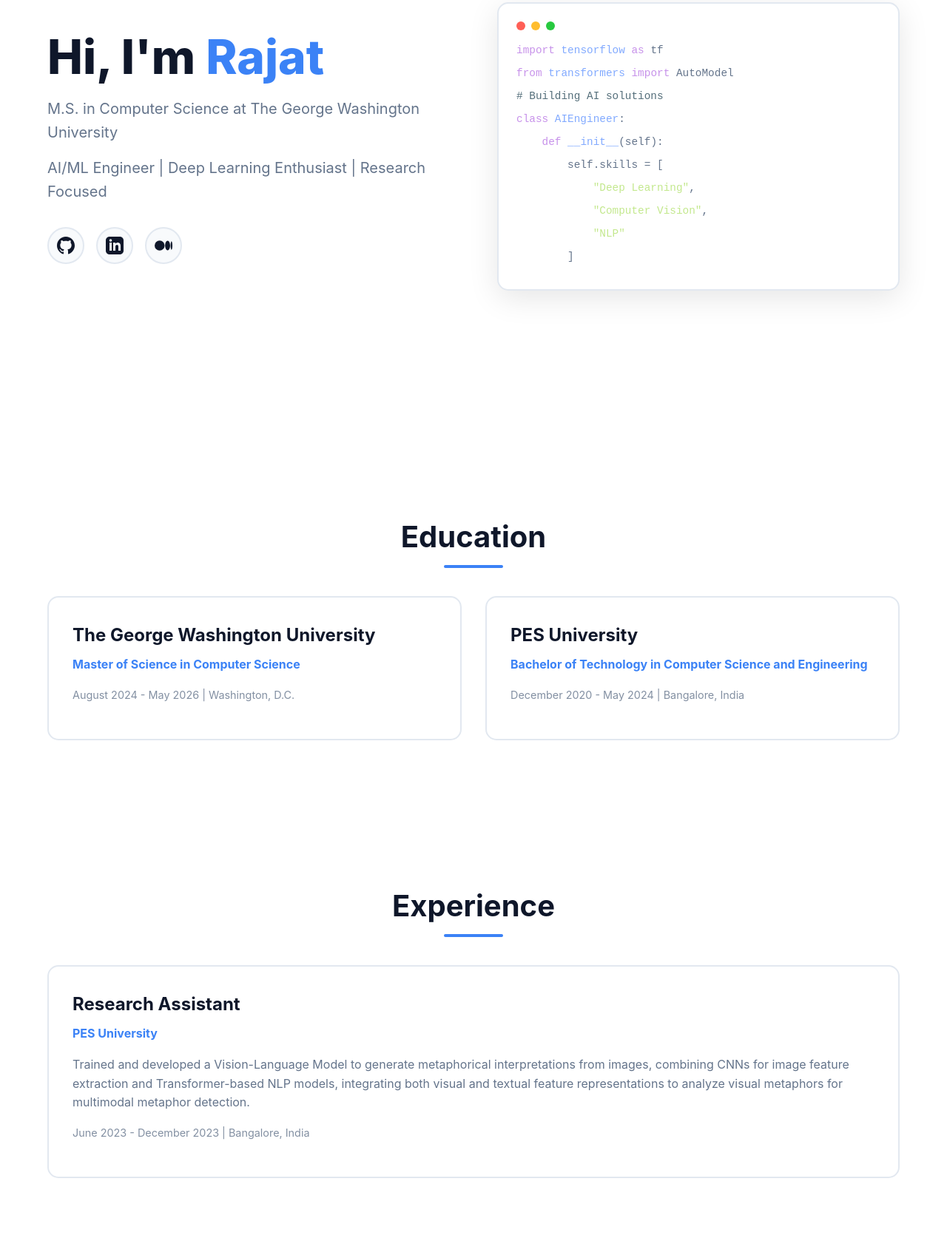
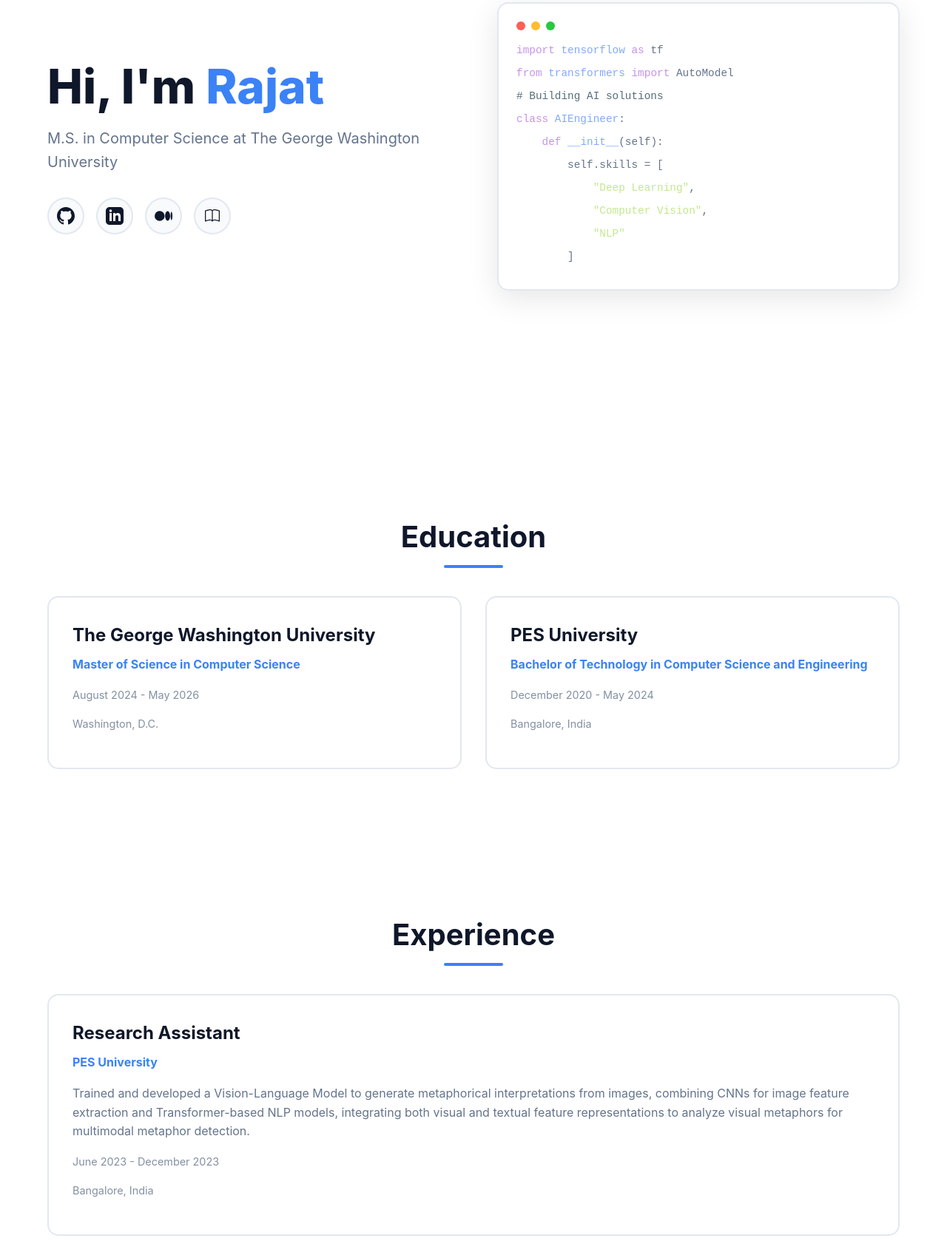
Before and after one commit to rajatrayaraddi/test3, a plain HTML site: page index.html in a window 1280 px wide. Shown: the part 202-1880 px from the top of the page at 74% size. Drawn offline with Linux system fonts and the light colour scheme.

Commit message:
Simplify text in index.html

```diff
--- a/index.html
+++ b/index.html
@@ -3,7 +3,7 @@
 <head>
     <meta charset="UTF-8">
     <meta name="viewport" content="width=device-width, initial-scale=1.0">
-    <title>Rajat Rayaraddi - AI/ML Engineer</title>
+    <title>Rajat Rayaraddi</title>
     <style>
         * {
             margin: 0;
@@ -605,7 +605,6 @@
             <div class="hero-text">
                 <h1>Hi, I'm <span class="gradient-text">Rajat</span></h1>
                 <p>M.S. in Computer Science at The George Washington University</p>
-                <p>AI/ML Engineer | Deep Learning Enthusiast | Research Focused</p>
 
                 <div class="social-links">
                     <a href="https://github.com/rajatrayaraddi" target="_blank" title="GitHub">
@@ -616,6 +615,11 @@
                     </a>
                     <a href="https://medium.com/@rajatrayaraddi" target="_blank" title="Medium">
                         <svg width="24" height="24" fill="currentColor" viewBox="0 0 24 24"><path d="M13.54 12a6.8 6.8 0 01-6.77 6.82A6.8 6.8 0 010 12a6.8 6.8 0 016.77-6.82A6.8 6.8 0 0113.54 12zM20.96 12c0 3.54-1.51 6.42-3.38 6.42-1.87 0-3.39-2.88-3.39-6.42s1.52-6.42 3.39-6.42 3.38 2.88 3.38 6.42M24 12c0 3.17-.53 5.75-1.19 5.75-.66 0-1.19-2.58-1.19-5.75s.53-5.75 1.19-5.75C23.47 6.25 24 8.83 24 12z"/></svg>
+                    </a>
+                    <a href="https://zenodo.org/search?q=metadata.creators.person_or_org.name%3A%22Rayaraddi%2C%20Rajat%22&l=list&p=1&s=10&sort=mostviewed" target="_blank" title="Zenodo">
+                        <svg width="20" height="20" fill="currentColor" viewBox="0 0 16 16">
+                            <path d="M1 2.828c.885-.37 2.154-.769 3.388-.893 1.33-.134 2.458.063 3.112.752v9.746c-.935-.53-2.12-.603-3.213-.493-1.18.12-2.37.461-3.287.811V2.828zm7.5-.141c.654-.689 1.782-.886 3.112-.752 1.234.124 2.503.523 3.388.893v9.923c-.918-.35-2.107-.692-3.287-.81-1.094-.111-2.278-.039-3.213.492V2.687zM8 1.783C7.015.936 5.587.81 4.287.94c-1.514.153-3.042.672-3.994 1.105A.5.5 0 0 0 0 2.5v11a.5.5 0 0 0 .707.455c.882-.4 2.303-.881 3.68-1.02 1.409-.142 2.59.087 3.223.877a.5.5 0 0 0 .78 0c.633-.79 1.814-1.019 3.222-.877 1.378.139 2.8.62 3.681 1.02A.5.5 0 0 0 16 13.5v-11a.5.5 0 0 0-.293-.455c-.952-.433-2.48-.952-3.994-1.105C10.413.809 8.985.936 8 1.783z"/>
+                        </svg>
                     </a>
                 </div>
             </div>
@@ -652,12 +656,14 @@
             <div class="card">
                 <h3>The George Washington University</h3>
                 <h4>Master of Science in Computer Science</h4>
-                <p class="date">August 2024 - May 2026 | Washington, D.C.</p>
+                <p class="date">August 2024 - May 2026</p>
+                <p class="date">Washington, D.C.</p>
             </div>
             <div class="card">
                 <h3>PES University</h3>
                 <h4>Bachelor of Technology in Computer Science and Engineering</h4>
-                <p class="date">December 2020 - May 2024 | Bangalore, India</p>
+                <p class="date">December 2020 - May 2024</p>
+                <p class="date">Bangalore, India</p>
             </div>
         </div>
     </section>
@@ -670,7 +676,8 @@
                 <h3>Research Assistant</h3>
                 <h4>PES University</h4>
                 <p>Trained and developed a Vision-Language Model to generate metaphorical interpretations from images, combining CNNs for image feature extraction and Transformer-based NLP models, integrating both visual and textual feature representations to analyze visual metaphors for multimodal metaphor detection.</p>
-                <p class="date">June 2023 - December 2023 | Bangalore, India</p>
+                <p class="date">June 2023 - December 2023</p>
+                <p class="date">Bangalore, India</p>
             </div>
         </div>
     </section>
@@ -827,9 +834,8 @@
     <!-- Contact -->
     <section id="contact" class="contact">
         <h2 class="section-title">Get In Touch</h2>
-        <p>I'm always open to discussing new projects, creative ideas, or opportunities to be part of your vision.</p>
         <a href="mailto:rajat.rayaraddi@gmail.com" class="contact-btn">
-            Let's Connect
+            rajat.rayaraddi@gmail.com
         </a>
     </section>
 
```
